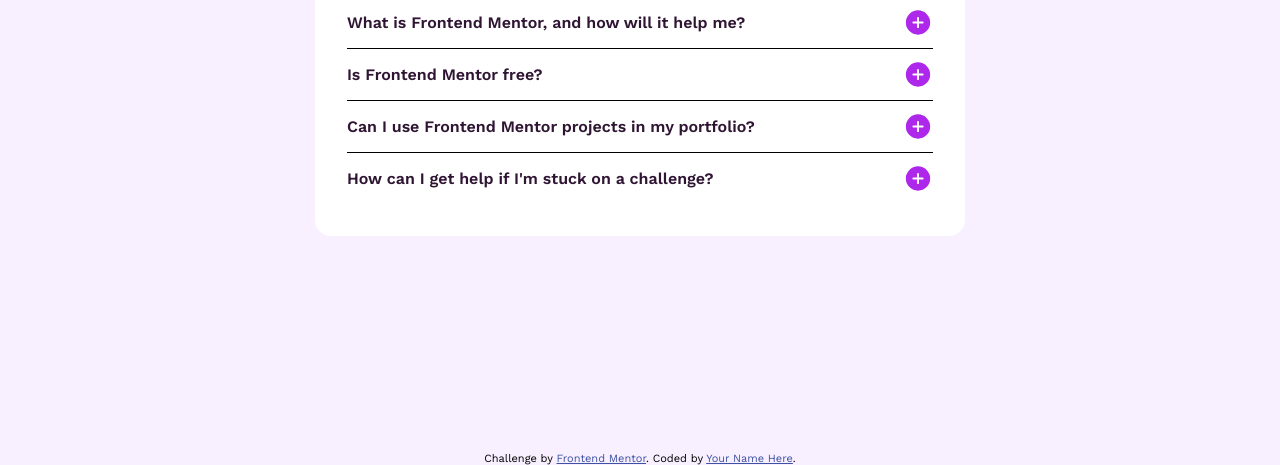
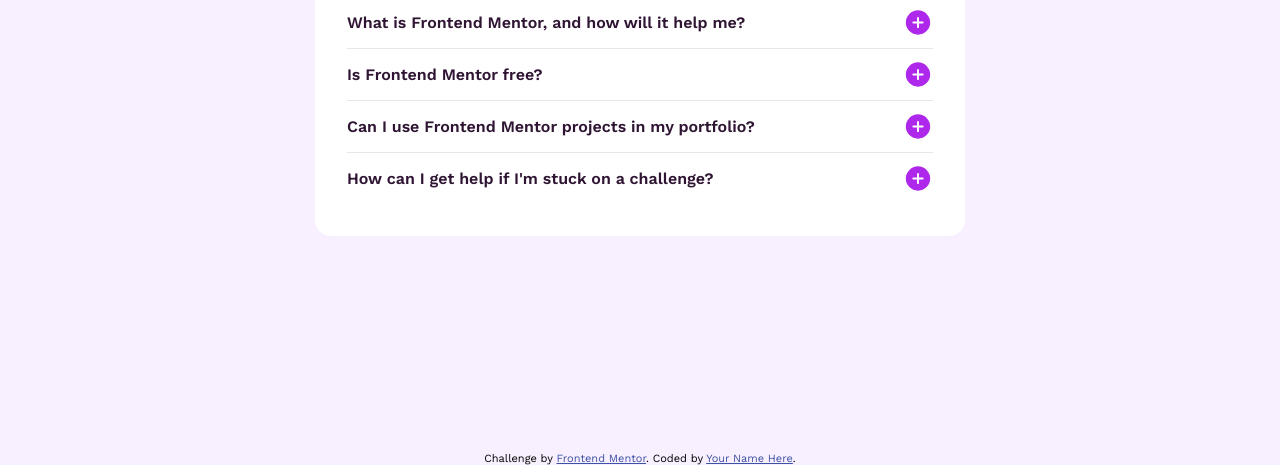
Before and after one commit to githubhacker12/FAQ-accordion-solution, a plain HTML site: page index.html in a window 1280 px wide. Shown: the part 335-800 px from the top of the page. Drawn offline with nearby package versions, Linux system fonts and the light colour scheme.

Commit message:
Updated border color

```diff
--- a/styles.css
+++ b/styles.css
@@ -33,7 +33,7 @@ body {
 }
 
 .fa {
-  border-bottom: 1px solid black;
+  border-bottom: 1px solid #e8e7e7;
 }
 
 .fa:nth-of-type(5) {
```
